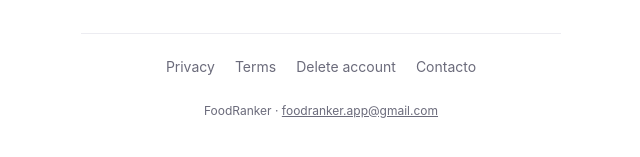
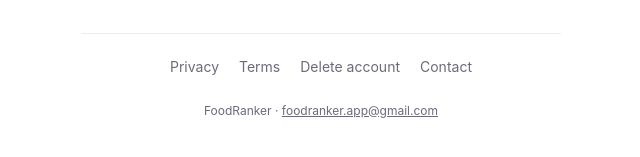
Before and after one commit to sdelapenya/FoodRanker, a plain HTML site: page hosting/public/index.html in a window 1280 px wide. Shown: the part 537-694 px from the top of the page, 319-959 px from the left. Drawn offline with Linux system fonts and the light colour scheme.

Commit message:
El enlace de contacto tampoco se traducia al ingles
Co-Authored-By: Claude Opus 5 <noreply@anthropic.com>

```diff
--- a/hosting/public/index.html
+++ b/hosting/public/index.html
@@ -123,6 +123,7 @@ if ((navigator.language || 'es').toLowerCase().indexOf('es') !== 0) {
   document.getElementById('privacy').textContent = 'Privacy';
   document.getElementById('terms').textContent   = 'Terms';
   document.getElementById('del').textContent     = 'Delete account';
+  document.getElementById('contact').textContent = 'Contact';
   document.getElementById('privacy').href = 'https://sdelapenya.github.io/FoodRanker/privacy-en.html';
   document.getElementById('terms').href   = 'https://sdelapenya.github.io/FoodRanker/terms-en.html';
 }
```
